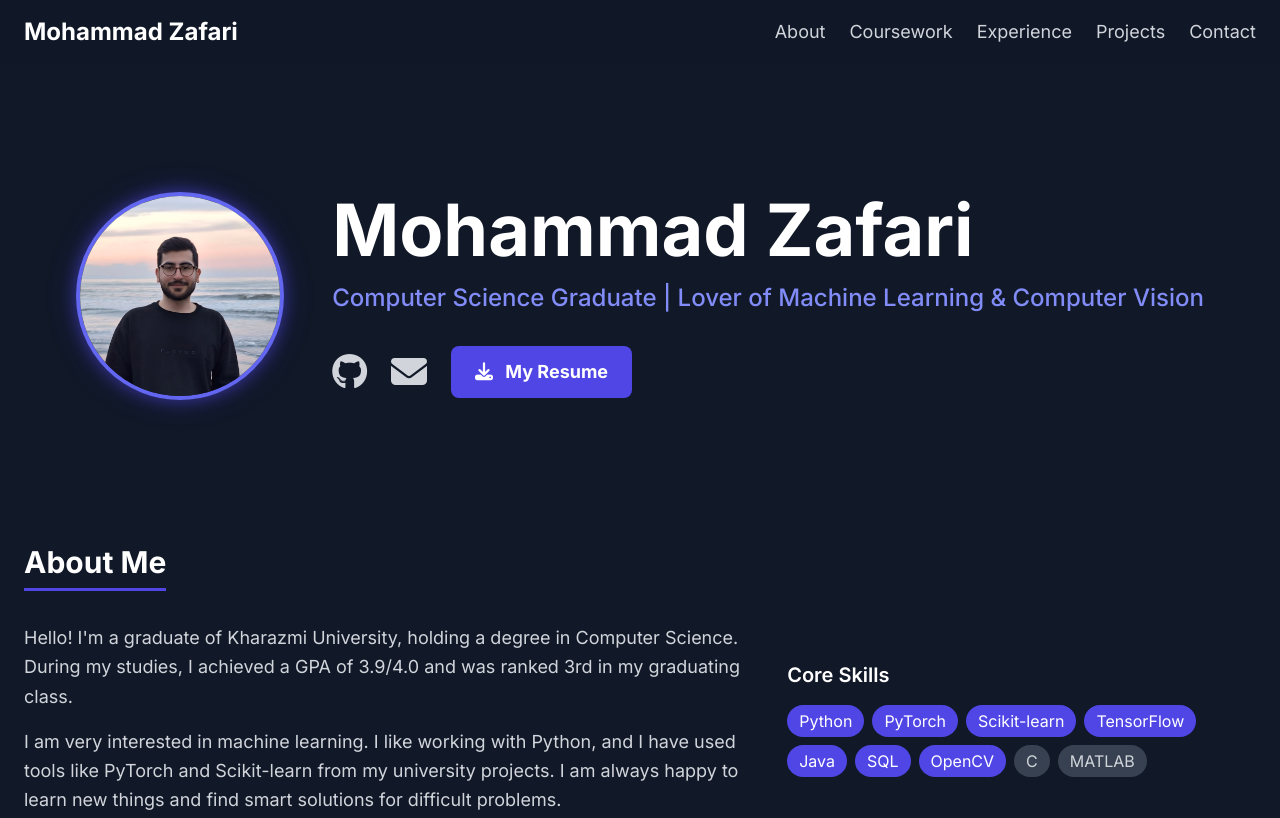
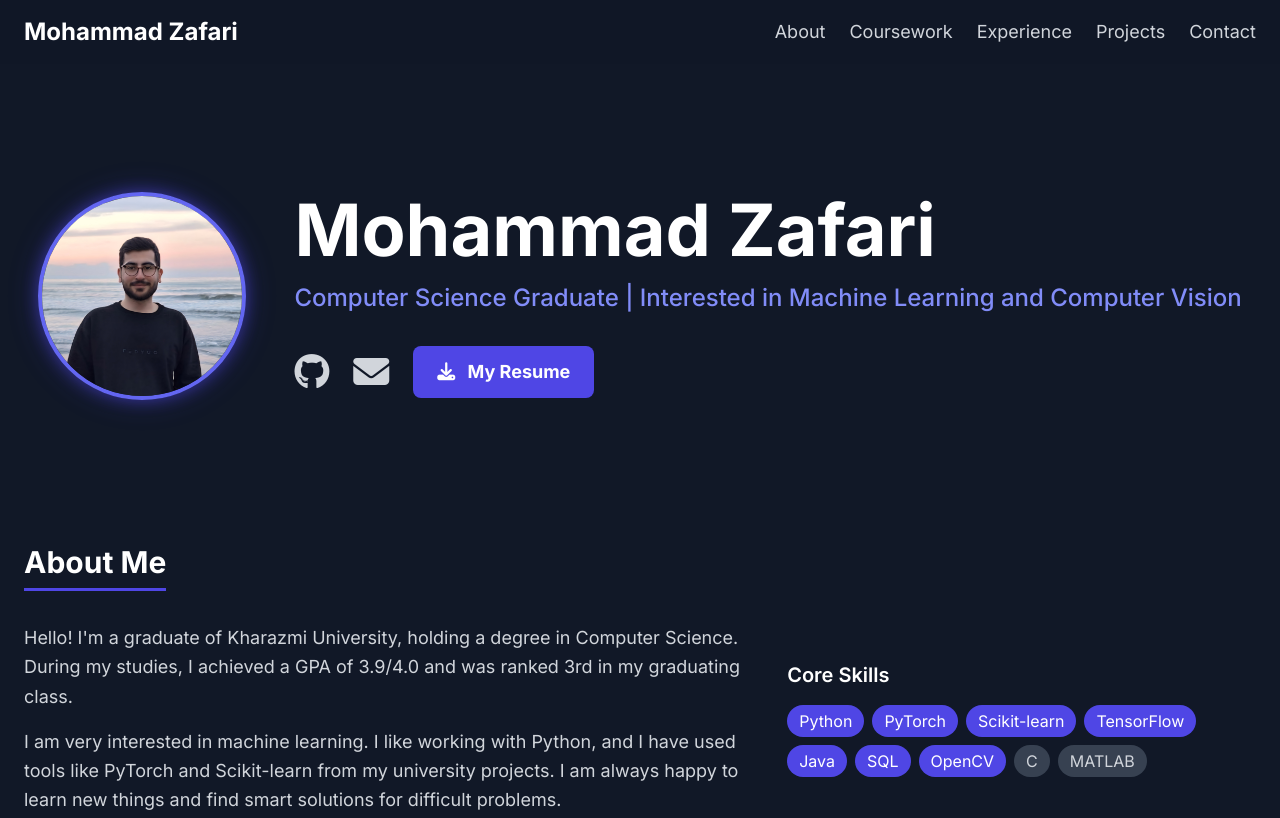
Before and after one commit to m-zafari/m-zafari.github.io, a plain HTML site: page index.html in a window 1280 px wide. Shown: the top 818 px of the page. Drawn offline with nearby package versions, Linux system fonts and the light colour scheme.

Commit message:
Update index.html

```diff
--- a/index.html
+++ b/index.html
@@ -78,7 +78,7 @@
                         Mohammad Zafari
                     </h1>
                     <p class="text-xl md:text-2xl text-indigo-400 mt-4 font-medium">
-                        Computer Science Graduate | Lover of Machine Learning & Computer Vision
+                        Computer Science Graduate | Interested in Machine Learning and Computer Vision
                     </p>
                     <div class="mt-8 flex justify-center md:justify-start items-center space-x-6">
                         <a href="https://github.com/m-zafari" target="_blank" class="text-4xl hover:text-indigo-400 transition-colors" aria-label="GitHub"><i class="fab fa-github"></i></a>
```
